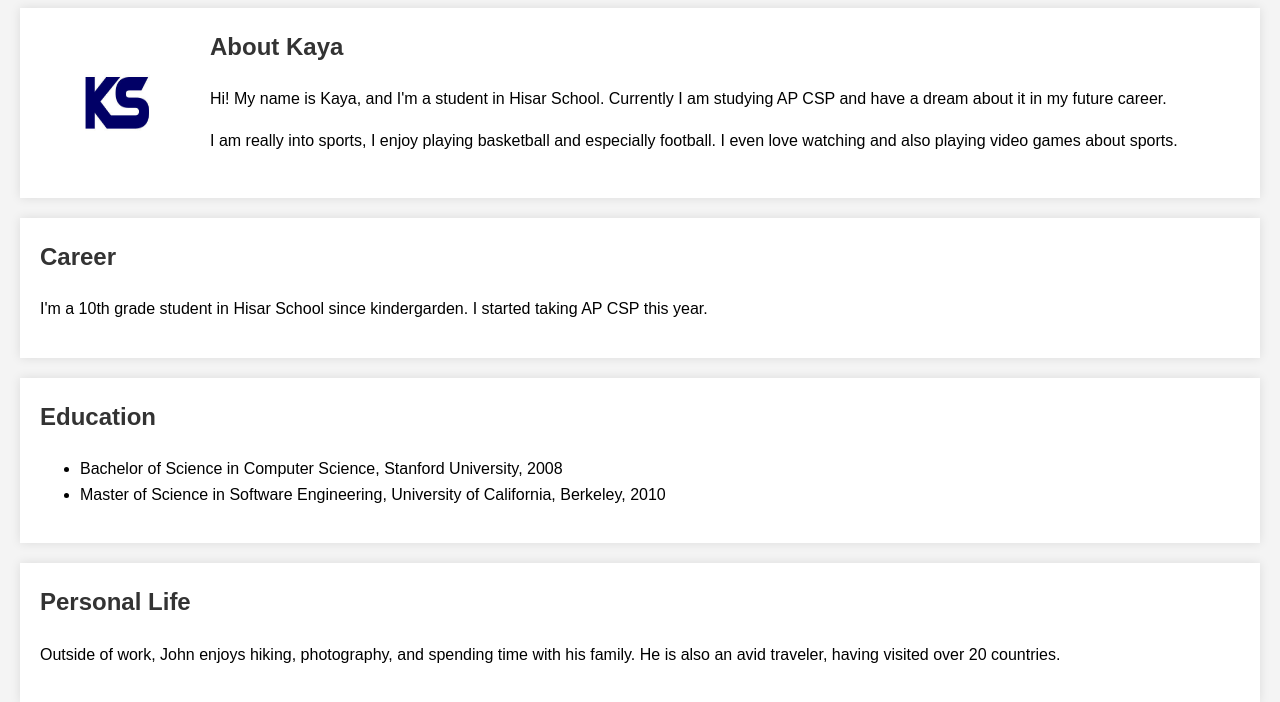
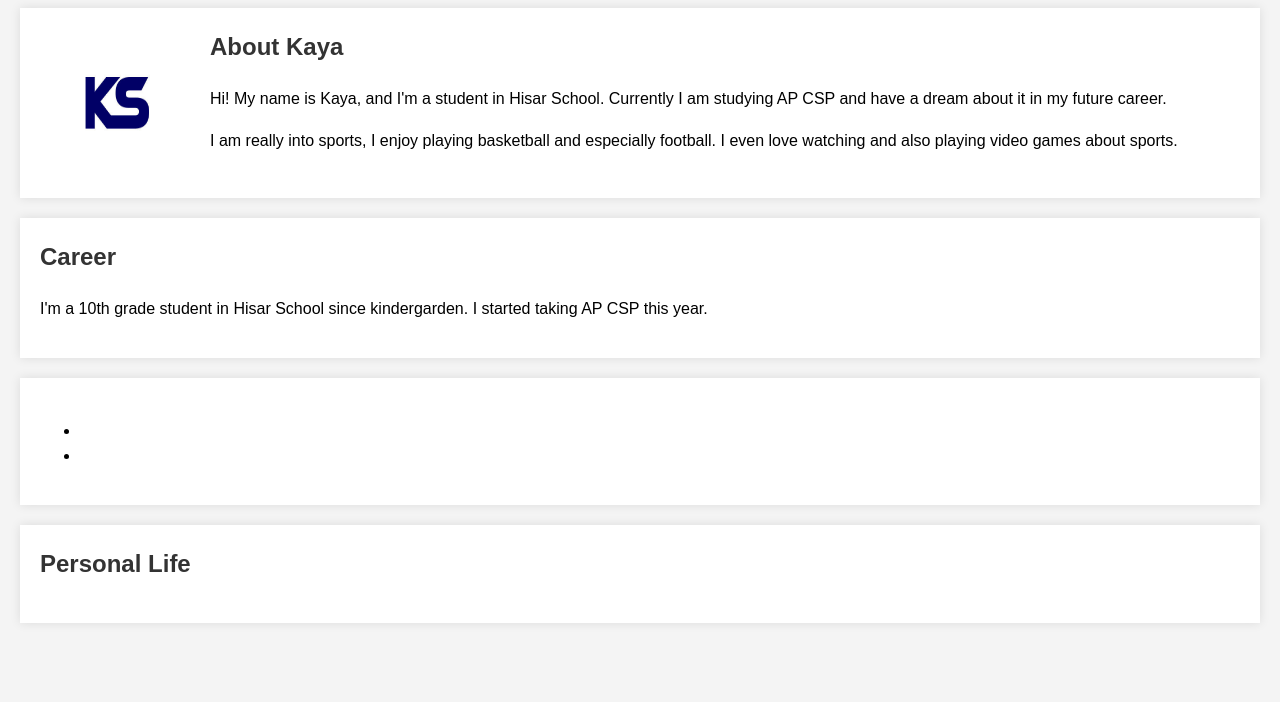
Before and after one commit to kayasarli/kayasarli, a plain HTML site: page index.html in a window 1280 px wide. Shown: the part 96-798 px from the top of the page. Drawn offline with Linux system fonts and the light colour scheme.

Commit message:
Update index.html

```diff
--- a/index.html
+++ b/index.html
@@ -64,16 +64,16 @@
     </section>
 
     <section>
-        <h2>Education</h2>
+        <h2></h2>
         <ul>
-            <li>Bachelor of Science in Computer Science, Stanford University, 2008</li>
-            <li>Master of Science in Software Engineering, University of California, Berkeley, 2010</li>
+            <li></li>
+            <li></li>
         </ul>
     </section>
 
     <section>
         <h2>Personal Life</h2>
-        <p>Outside of work, John enjoys hiking, photography, and spending time with his family. He is also an avid traveler, having visited over 20 countries.</p>
+        <p></p>
     </section>
 
 </body>
```
